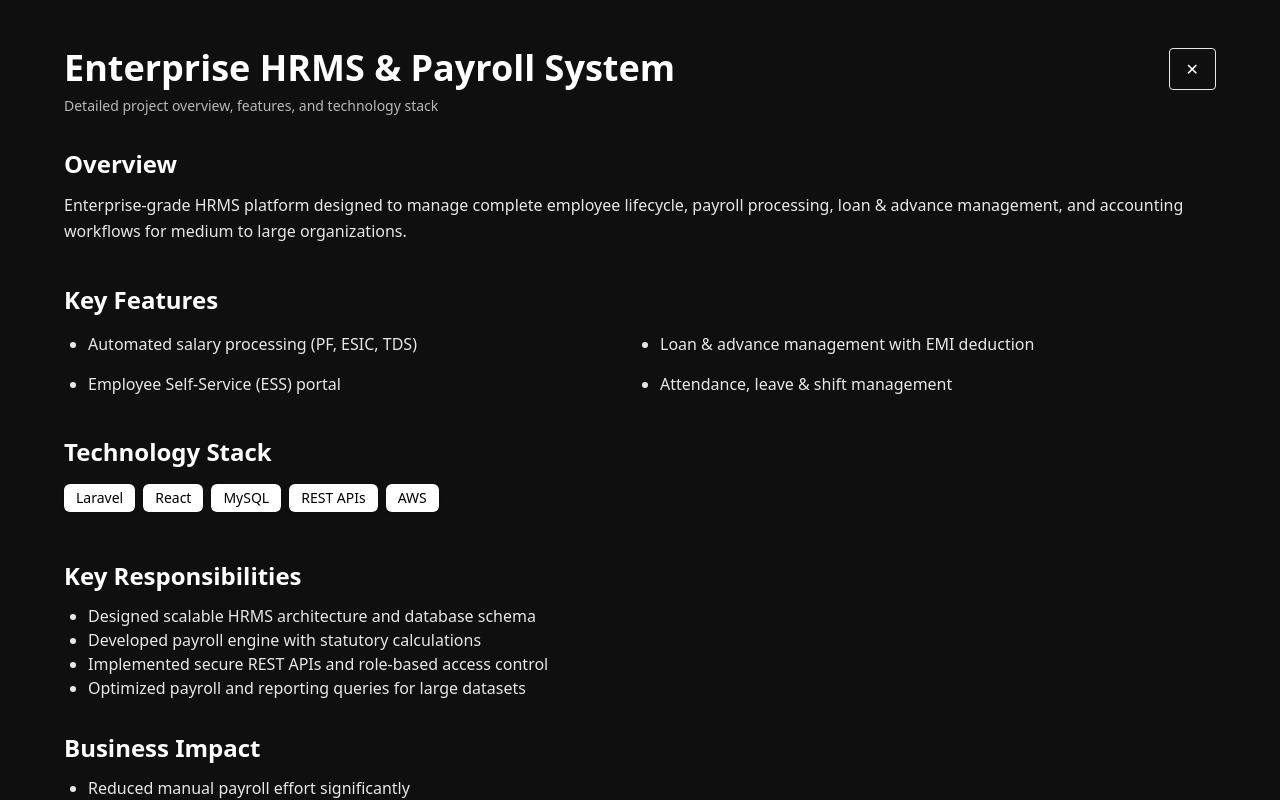
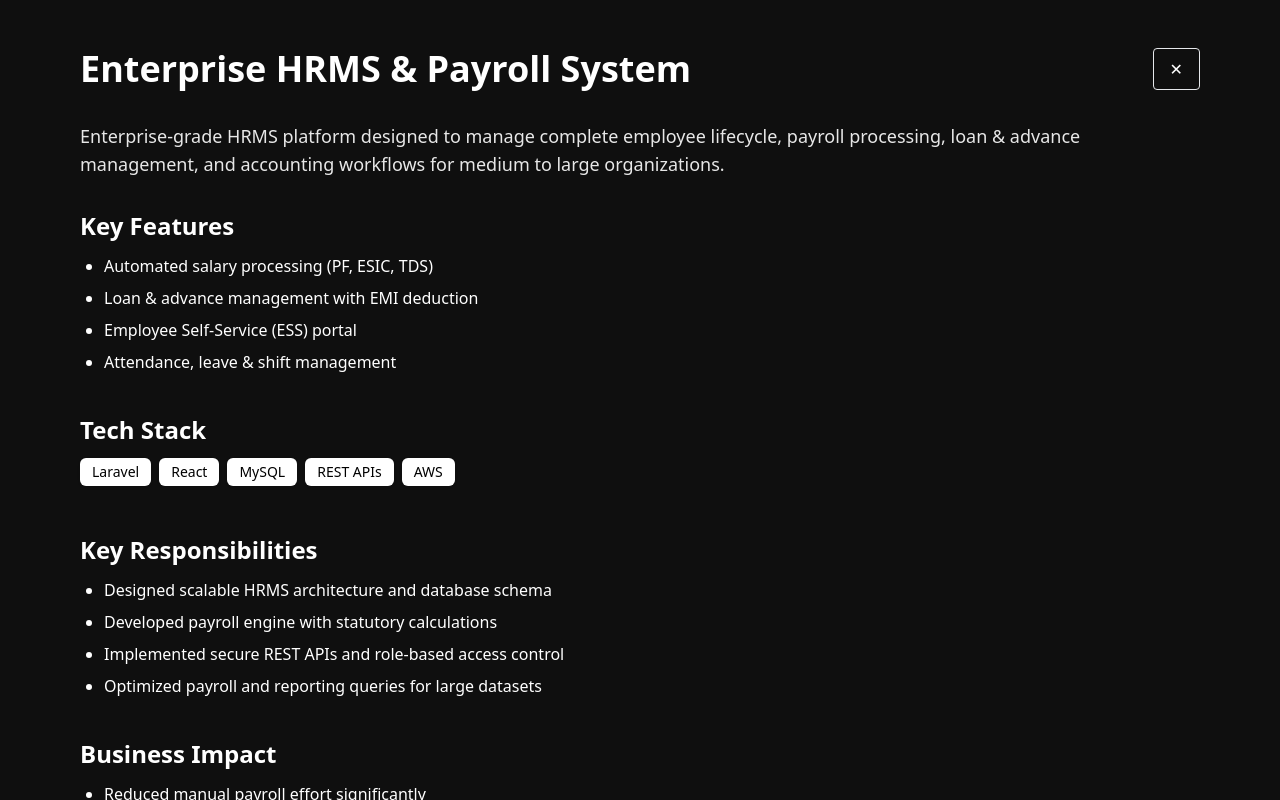
Before and after one commit to nikhil3112/nikhil-portfolio, a React (Vite) app: page / in a window 1280 px wide. Both pictures are taken after a click on the element 376 px from the left and 1938 px from the top of the page. Shown: the part 1538-2338 px from the top of the page. Built offline with nearby package versions, Linux system fonts and the light colour scheme.

Commit message:
Enhance project view with overflow management
Added useEffect to manage body overflow based on selected project state. Updated project view layout and improved structure for better readability.

```diff
--- a/src/App.jsx
+++ b/src/App.jsx
@@ -1,10 +1,22 @@
-import React, { useState } from "react";
+import React, { useState, useEffect } from "react";
 import { FaLinkedin, FaGithub, FaEnvelope, FaFileAlt } from "react-icons/fa";
 import { SunIcon, MoonIcon } from "@heroicons/react/24/solid";
 
 export default function App() {
   const [dark, setDark] = useState(true);
   const [selectedProject, setSelectedProject] = useState(null);
+
+  useEffect(() => {
+    if (selectedProject) {
+      document.body.style.overflow = "hidden";
+    } else {
+      document.body.style.overflow = "auto";
+    }
+
+    return () => {
+      document.body.style.overflow = "auto";
+    };
+  }, [selectedProject]);
 
   const skillBox =
     "px-3 py-1 rounded-md text-sm font-medium inline-block mr-2 mb-2 shadow";
@@ -393,24 +405,19 @@ export default function App() {
 
       {/* FULL SCREEN PROJECT VIEW */}
       {selectedProject && (
-        <div
-          className={
-            "fixed inset-0 z-50 overflow-y-auto px-10 py-12 transition " +
-            (dark ? "bg-[#0f0f0f] text-white" : "bg-white text-black")
-          }
-        >
-          <div className="max-w-6xl mx-auto min-h-screen">
+        <div className="fixed inset-0 z-50 bg-[#0f0f0f] text-white">
+
+          {/* SCROLL CONTAINER */}
+          <div className="h-screen overflow-y-auto">
+
+            {/* CONTENT WRAPPER */}
+            <div className="max-w-[95vw] mx-auto px-12 py-12">
 
               {/* HEADER */}
-            <div className="flex justify-between items-start mb-8">
-              <div>
-                <h2 className="text-4xl font-bold mb-2">
+              <div className="flex justify-between items-center mb-8">
+                <h2 className="text-4xl font-bold">
                   {selectedProject.title}
                 </h2>
-                <p className="opacity-70 text-sm">
-                  Detailed project overview, features, and technology stack
-                </p>
-              </div>
 
                 <button
                   onClick={() => setSelectedProject(null)}
@@ -421,27 +428,21 @@ export default function App() {
               </div>
 
               {/* DESCRIPTION */}
-            <section className="mb-10">
-              <h3 className="text-2xl font-semibold mb-3">Overview</h3>
-              <p className="opacity-90 leading-relaxed text-base">
+              <p className="mb-8 opacity-90 text-lg">
                 {selectedProject.description}
               </p>
-            </section>
 
               {/* FEATURES */}
-            <section className="mb-10">
-              <h3 className="text-2xl font-semibold mb-4">Key Features</h3>
-              <ul className="grid grid-cols-1 md:grid-cols-2 gap-4 list-disc ml-6 opacity-90">
+              <h3 className="text-2xl font-semibold mb-3">Key Features</h3>
+              <ul className="list-disc ml-6 mb-10 space-y-2">
                 {selectedProject.highlights.map((item, i) => (
                   <li key={i}>{item}</li>
                 ))}
               </ul>
-            </section>
 
               {/* TECH STACK */}
-            <section className="mb-10">
-              <h3 className="text-2xl font-semibold mb-4">Technology Stack</h3>
-              <div>
+              <h3 className="text-2xl font-semibold mb-3">Tech Stack</h3>
+              <div className="mb-10">
                 {selectedProject.tech.map((tech, i) => (
                   <span
                     key={i}
@@ -454,19 +455,22 @@ export default function App() {
                   </span>
                 ))}
               </div>
-            </section>
 
               {/* RESPONSIBILITIES */}
-            <h3 className="text-2xl font-semibold mb-3">Key Responsibilities</h3>
-            <ul className="list-disc ml-6 mb-8 opacity-90">
+              <h3 className="text-2xl font-semibold mb-3">
+                Key Responsibilities
+              </h3>
+              <ul className="list-disc ml-6 mb-10 space-y-2">
                 {selectedProject.responsibilities.map((item, i) => (
                   <li key={i}>{item}</li>
                 ))}
               </ul>
 
               {/* IMPACT */}
-            <h3 className="text-2xl font-semibold mb-3">Business Impact</h3>
-            <ul className="list-disc ml-6 opacity-90">
+              <h3 className="text-2xl font-semibold mb-3">
+                Business Impact
+              </h3>
+              <ul className="list-disc ml-6 space-y-2">
                 {selectedProject.impact.map((item, i) => (
                   <li key={i}>{item}</li>
                 ))}
@@ -474,8 +478,8 @@ export default function App() {
 
             </div>
           </div>
+        </div>
       )}
-
 
     </div>
   );
```
Lines whose indentation alone changed are shown as unchanged.
